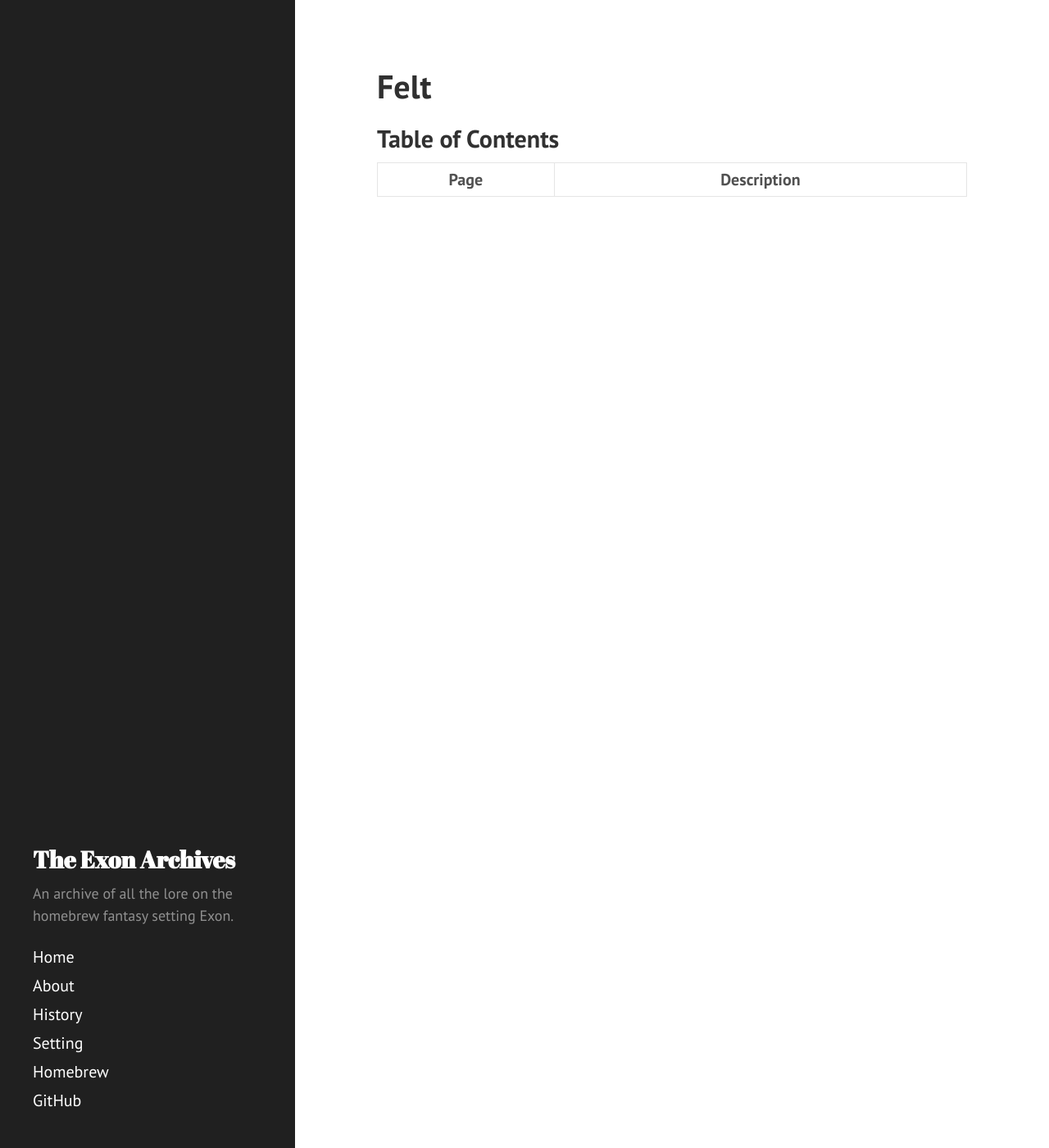
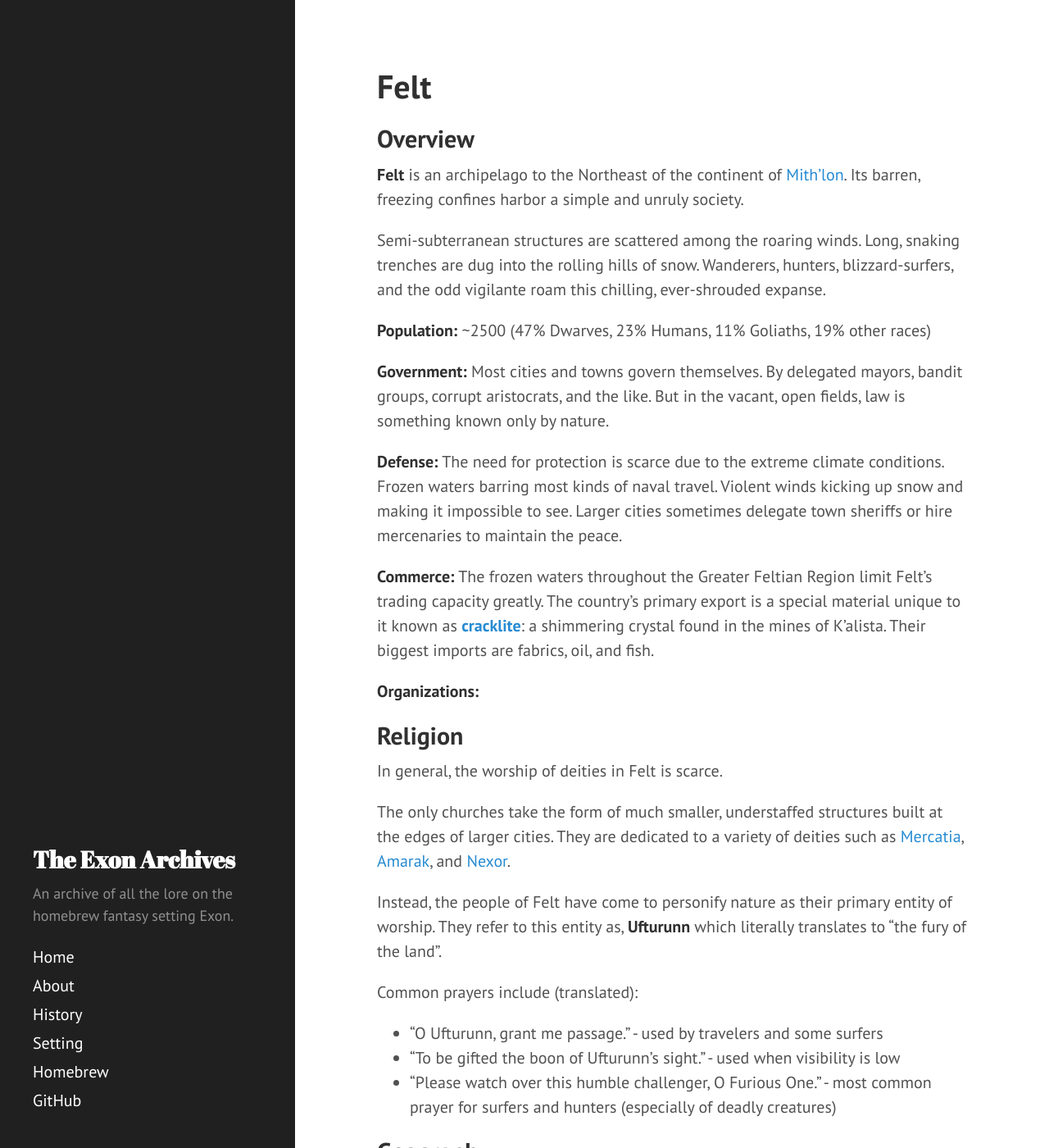
Before and after one commit to Aakankshy/Exon, a Jekyll site: the page built from setting/mith'lon/felt/index.md, in a window 1280 px wide and 1400 px high. Shown: the whole window at 82% size. Built offline with Jekyll 4.4.1, drawn with Linux system fonts in a browser that asks for light colours; some of the changed text lies outside the part shown.

Commit message:
lots of setting details on Felt

```diff
--- a/setting/mith'lon/felt/index.md
+++ b/setting/mith'lon/felt/index.md
@@ -5,4 +5,66 @@ description: Setting details for Felt
 excerpt_separator: <!--more-->
 ---
 
+## Overview
+
+<strong>Felt</strong> is an archipelago to the Northeast of the continent of [Mith'lon]({{ site.baseurl }}/setting/mith'lon). Its barren, freezing confines harbor a simple and unruly society.
+
+Semi-subterranean structures are scattered among the roaring winds. Long, snaking trenches are dug into the rolling hills of snow. Wanderers, hunters, blizzard-surfers, and the odd vigilante roam this chilling, ever-shrouded expanse.
+
+<!--MORE ABOUT FACTIONS HERE-->
+
+<!--more-->
+
+<strong>Population:</strong> \~2500 (47% Dwarves, 23% Humans, 11% Goliaths, 19% other races)
+
+<strong>Government:</strong> Most cities and towns govern themselves. By delegated mayors, bandit groups, corrupt aristocrats, and the like. But in the vacant, open fields, law is something known only by nature.
+
+<strong>Defense:</strong> The need for protection is scarce due to the extreme climate conditions. Frozen waters barring most kinds of naval travel. Violent winds kicking up snow and making it impossible to see. Larger cities sometimes delegate town sheriffs or hire mercenaries to maintain the peace.
+
+<strong>Commerce:</strong> The frozen waters throughout the Greater Feltian Region limit Felt's trading capacity greatly. The country's primary export is a special material unique to it known as [<strong>cracklite</strong>]({{ site.baseurl }}/setting/mith'lon/felt/cracklite): a shimmering crystal found in the mines of K'alista. Their biggest imports are fabrics, oil, and fish.
+
+<strong>Organizations:</strong>
+
+## Religion
+In general, the worship of deities in Felt is scarce.
+
+The only churches take the form of much smaller, understaffed structures built at the edges of larger cities. They are dedicated to a variety of deities such as [Mercatia]({{ site.baseurl }}/history/pantheon/central-deities/mercatia), [Amarak]({{ site.baseurl }}/history/pantheon/central-deities/amarak), and [Nexor]({{ site.baseurl }}/history/pantheon/central-deities/nexor).
+
+Instead, the people of Felt have come to personify nature as their primary entity of worship. They refer to this entity as, <strong>Ufturunn</strong> which literally translates to "the fury of the land".
+
+Common prayers include (translated):
+- "O Ufturunn, grant me passage." - used by travelers and some surfers
+- "To be gifted the boon of Ufturunn's sight." - used when visibility is low
+- "Please watch over this humble challenger, O Furious One." - most common prayer for surfers and hunters (especially of deadly creatures)
+
+## Geography
+The archipelago is comprised of five major islands: <strong>Terrig</strong>, <strong>K'alista</strong>, <strong>Krea</strong>, <strong>Hel</strong>, and <strong>Pon</strong>.
+
+There are dozens of other, smaller islands forming it. However, there are no exact records of exactly how many there are; the climate in Felt is not friendly to cartographers.
+
+## Climate
+The Greater Feltian Region refers to the archipelago and a large portion of the water surrounding it (mainly farther to the North and East). This region is highly-prone to blizzards and snowstorms alike.
+
+The region experiences subzero temperatures throughout the year. The ocean surface surrounding most islands lies frozen; naval travel to and from the region is dangerous and difficult.
+
+## Transport
+Naval travel in nearly impossible in the Northeastern sections of the Greater Feltian Region; the waters are frozen and turbulent otherwise. On top of this, there is low visibility and safety due to the constant winds.
+
+Over time, the people of Felt had to create new ways to transport goods between its islands. Today, the most commonly used mode of transportation are "<strong>Sleds</strong>".
+
+These are large rectangular platforms made generally of wood. Many thin and narrow metallic blades extend out from below them and into the ice that allow for unidirectional movement.
+
+These Sleds carry supplies and sometimes even people between islands.
+
+And the ones that pull them are called "[<strong>Blizzard Surfers</strong>]({{ site.baseurl }}/setting/mith'lon/felt/blizzard-surfing)."
+
+## Trade
+The extreme climate in the Greater Feltian Region constricts most of its trade to the <strong>Nilya Channel</strong> in the Southwest.
+
+Felt's primary trading partner is [Allitrea]({{ site.baseurl }}/setting/mith'lon/allitrea): the nation on the other end of the Nilya Channel. This country plays a huge role in a lot of trade in the Northeastern areas of Mith'lon.
+
+In exchange for being the biggest recipient of Felt's cracklite, they provide Felt with goods that they receive from the South.
+
+## Conflict
+
 {% include table_of_contents.html %}
```
Also changed, not shown: setting/mith'lon/felt/blizzard-surfing.md (added, +6 -0 lines), setting/mith'lon/felt/cracklite.md (added, +6 -0 lines).
